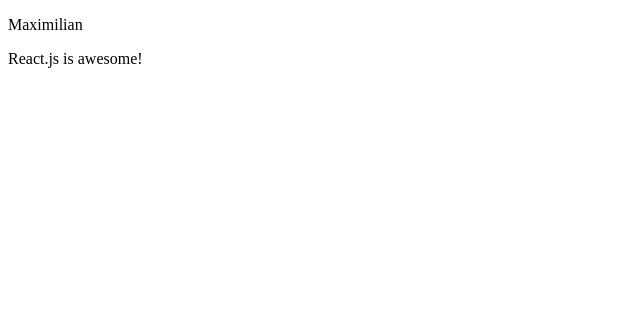
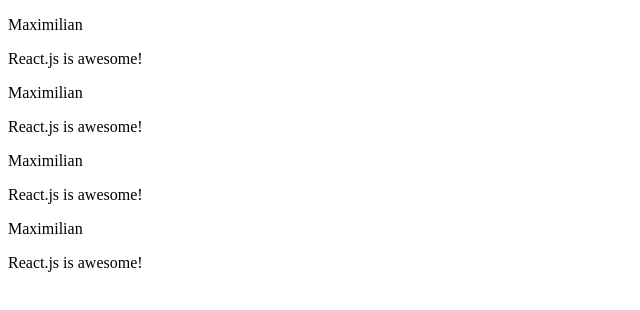
Before and after one commit to YunWonYong/nextjs, a React (Vite) app in the folder create-crash-course/: page / in a window 1280 px wide. Shown: the top 310 px of the page, without its empty margins (0-640 px from the left). Built offline with nearby package versions, Linux system fonts and the light colour scheme.

Commit message:
react reusable components

```diff
--- a/create-crash-course/src/App.jsx
+++ b/create-crash-course/src/App.jsx
@@ -3,7 +3,12 @@ import Post from "./components/Post";
 // root component
 const App = () => {
     return (
-        <Post />
+        <main>
+            <Post />
+            <Post />
+            <Post />
+            <Post />
+        </main>
     );
 }
 
```
